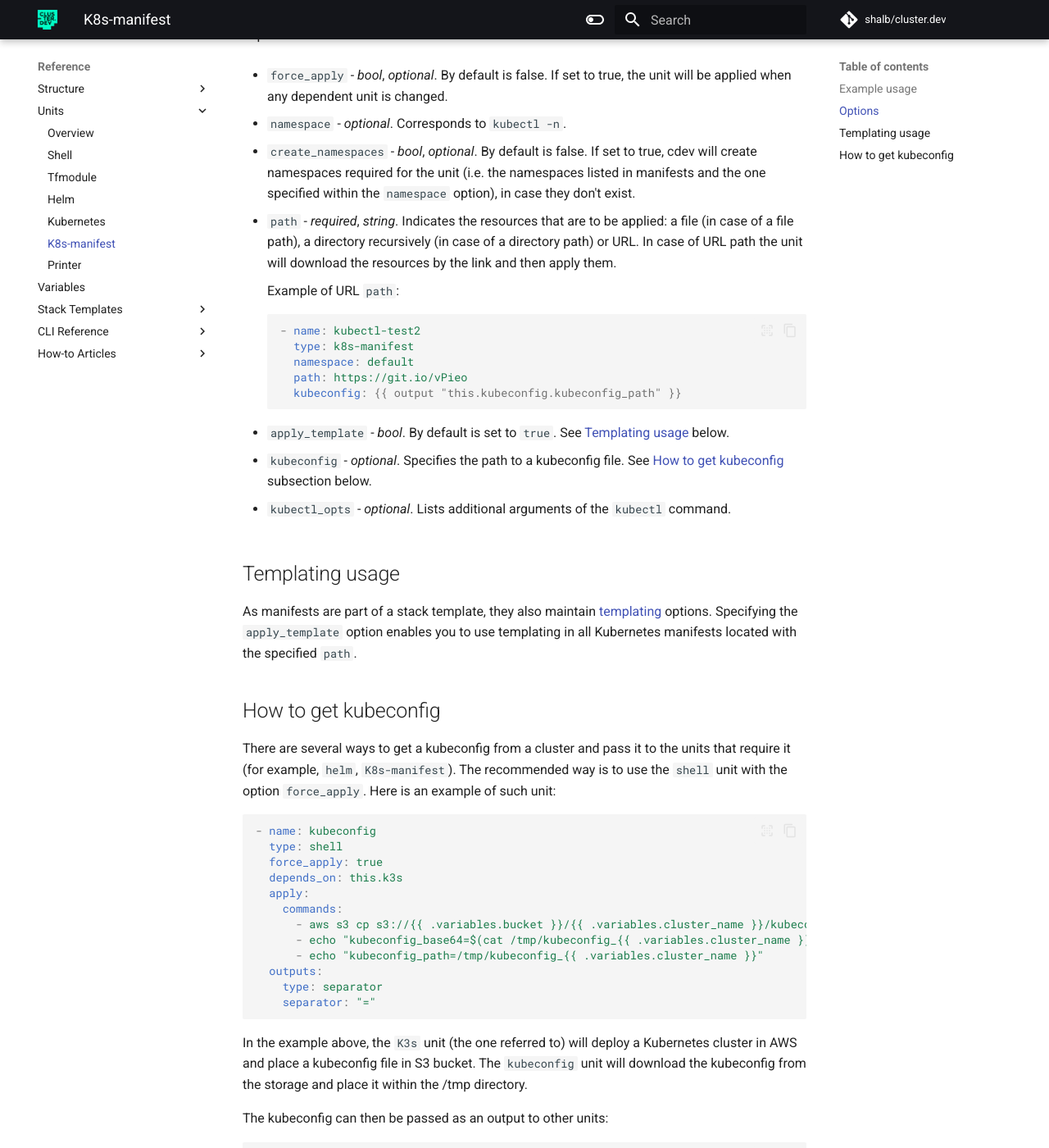
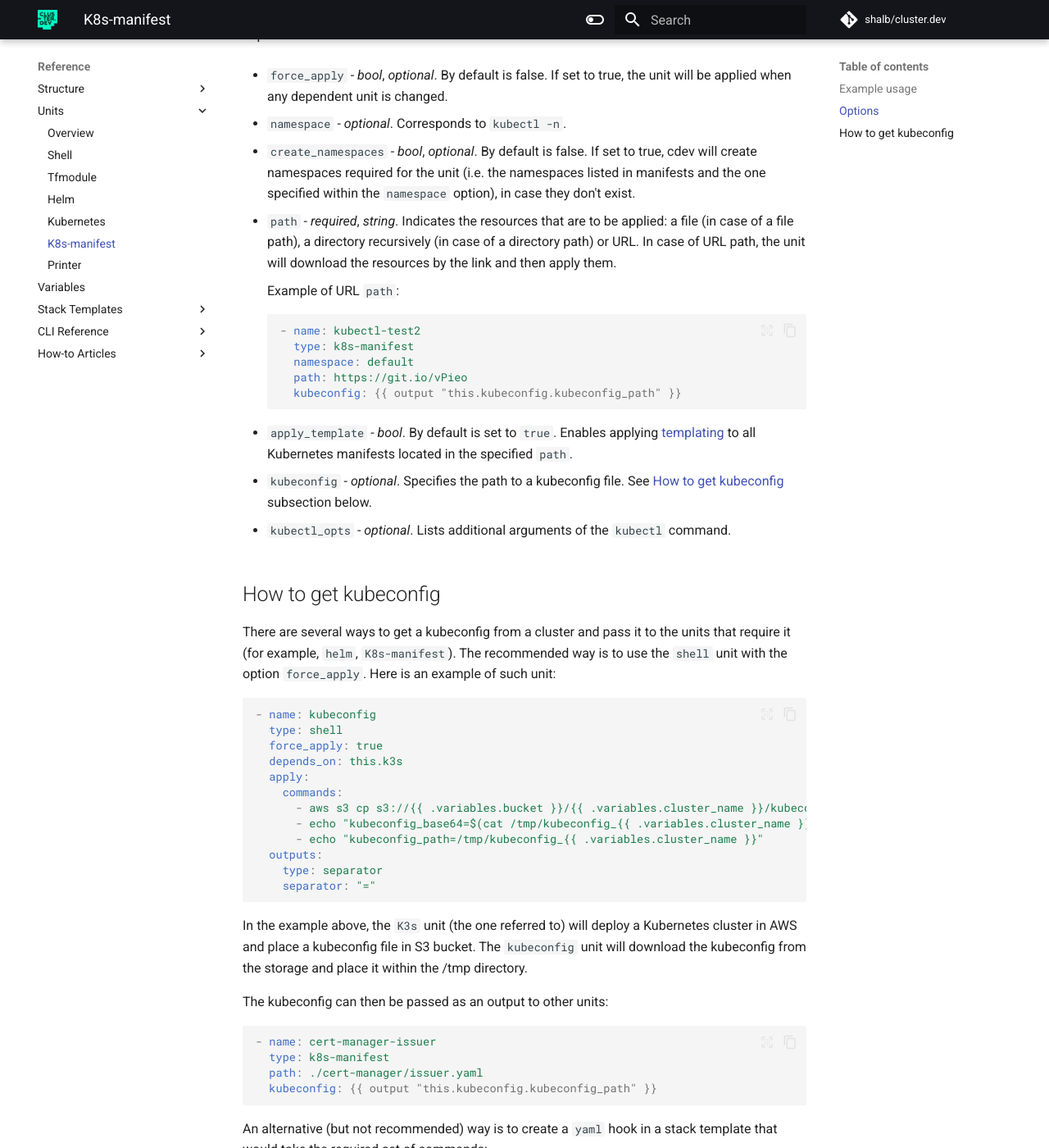
Before and after one commit to shalb/cluster.dev, an MkDocs documentation site: the page built from docs/units-k8s-manifest.md, in a window 1280 px wide and 1400 px high, scrolled down 641 px. Shown: the whole window at 82% size. Built offline with MkDocs 1.6.1 and Material for MkDocs 9.7.7, drawn with Linux system fonts in a browser that asks for light colours; comment, search, counter and statistics services are not loaded; some of the changed text lies outside the part shown.

````diff
--- a/docs/units-k8s-manifest.md
+++ b/docs/units-k8s-manifest.md
@@ -27,7 +27,7 @@ Applies Kubernetes resources from manifests.
 
 * `create_namespaces` - *bool*, *optional*. By default is false. If set to true, cdev will create namespaces required for the unit (i.e. the namespaces listed in manifests and the one specified within the `namespace` option), in case they don't exist.
 
-* `path` - *required*, *string*. Indicates the resources that are to be applied: a file (in case of a file path), a directory recursively (in case of a directory path) or URL. In case of URL path the unit will download the resources by the link and then apply them.
+* `path` - *required*, *string*. Indicates the resources that are to be applied: a file (in case of a file path), a directory recursively (in case of a directory path) or URL. In case of URL path, the unit will download the resources by the link and then apply them.
 
     Example of URL `path`:
 
@@ -39,15 +39,11 @@ Applies Kubernetes resources from manifests.
       kubeconfig: {{ output "this.kubeconfig.kubeconfig_path" }}
     ```
 
-* `apply_template` - *bool*. By default is set to `true`. See [Templating usage](#templating-usage) below.
+* `apply_template` - *bool*. By default is set to `true`. Enables applying [templating](https://docs.cluster.dev/templating/) to all Kubernetes manifests located in the specified `path`.
 
 * `kubeconfig` - *optional*. Specifies the path to a kubeconfig file. See [How to get kubeconfig](#how-to-get-kubeconfig) subsection below.
 
 * `kubectl_opts` - *optional*. Lists additional arguments of the `kubectl` command.
-
-## Templating usage
-
-As manifests are part of a stack template, they also maintain [templating](https://docs.cluster.dev/templating/) options. Specifying the `apply_template` option enables you to use templating in all Kubernetes manifests located with the specified `path`.
 
 ## How to get kubeconfig
 
@@ -79,13 +75,13 @@ The kubeconfig can then be passed as an output to other units:
   kubeconfig: {{ output "this.kubeconfig.kubeconfig_path" }}
 ```
 
-An alternative (but not recommended) way is to create a yaml hook in a stack template that would take the required set of commands:
+An alternative (but not recommended) way is to create a `yaml` hook in a stack template that would take the required set of commands:
 
 ```yaml
 _: &getKubeconfig "rm -f ../kubeconfig_{{ .name }}; aws eks --region {{ .variables.region }} update-kubeconfig --name {{ .name }} --kubeconfig ../kubeconfig_{{ .name }}"
 ```
 
-and execute it with a pre-hook in each unit:
+And execute it with a pre-hook in each unit:
 
 ```yaml
 - name: cert-manager-issuer
````
Also changed, not shown: docs/stack-templates-overview.md (+1 -1 lines), docs/structure-overview.md (+1 -1 lines), docs/templating.md (+3 -0 lines), docs/units-kubernetes.md (+3 -1 lines), docs/variables.md (+2 -0 lines).
